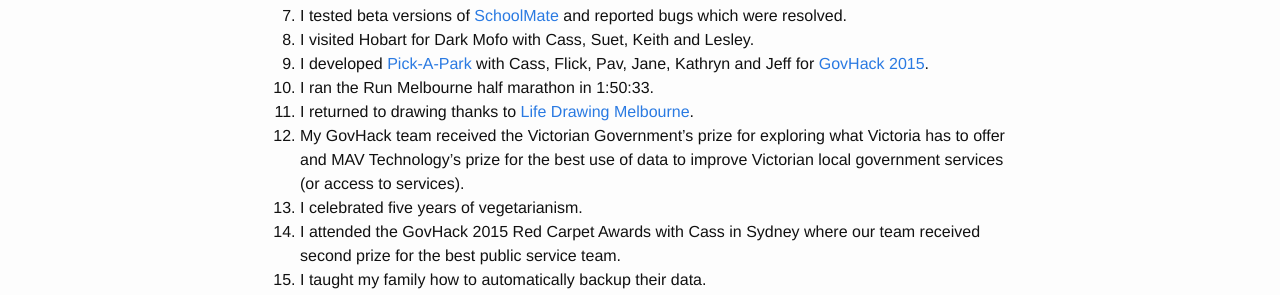
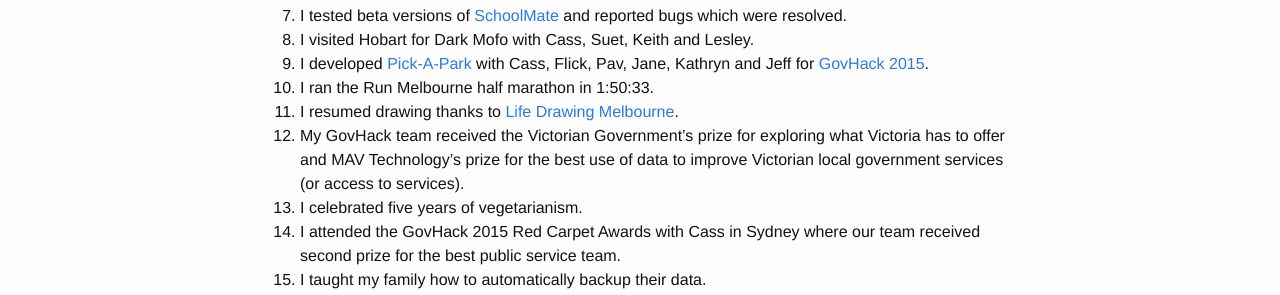
Before and after one commit to danmorrison/danmorrison.github.io, a Jekyll site: the page built from _posts/2015-12-27-2015.md, in a window 1280 px wide. Shown: the part 403-698 px from the top of the page. Built offline with Jekyll 4.4.1, drawn with Linux system fonts in a browser that asks for light colours.

Commit message:
Replaced "returned to" with "resumed" because it's nicer

```diff
--- a/_posts/2015-12-27-2015.md
+++ b/_posts/2015-12-27-2015.md
@@ -16,7 +16,7 @@
 8. I visited Hobart for Dark Mofo with Cass, Suet, Keith and Lesley.
 9. I developed [Pick-A-Park][] with Cass, Flick, Pav, Jane, Kathryn and Jeff for [GovHack 2015][].
 10. I ran the Run Melbourne half marathon in 1:50:33.
-11. I returned to drawing thanks to [Life Drawing Melbourne][].
+11. I resumed drawing thanks to [Life Drawing Melbourne][].
 12. My GovHack team received the Victorian Government’s prize for exploring what Victoria has to offer and MAV Technology's prize for the best use of data to improve Victorian local government services (or access to services).
 13. I celebrated five years of vegetarianism.
 14. I attended the GovHack 2015 Red Carpet Awards with Cass in Sydney where our team received second prize for the best public service team.
```
